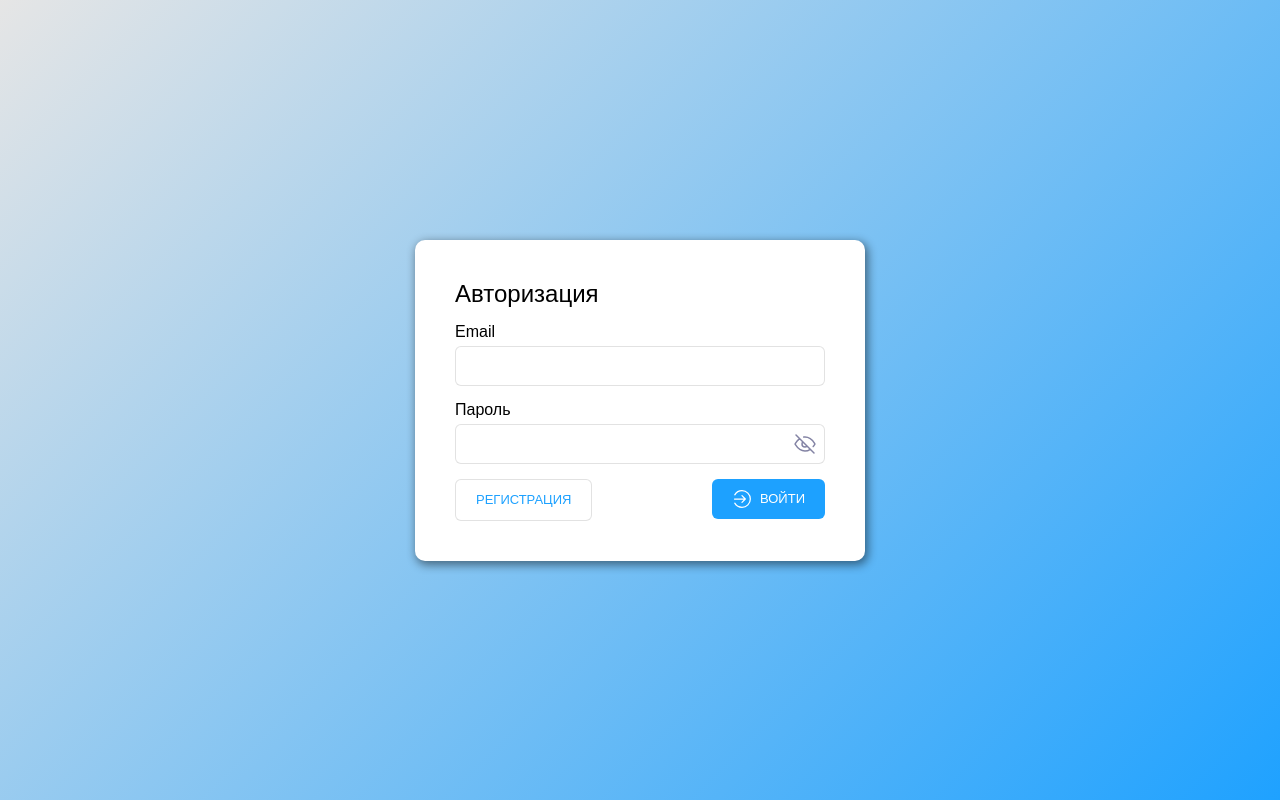
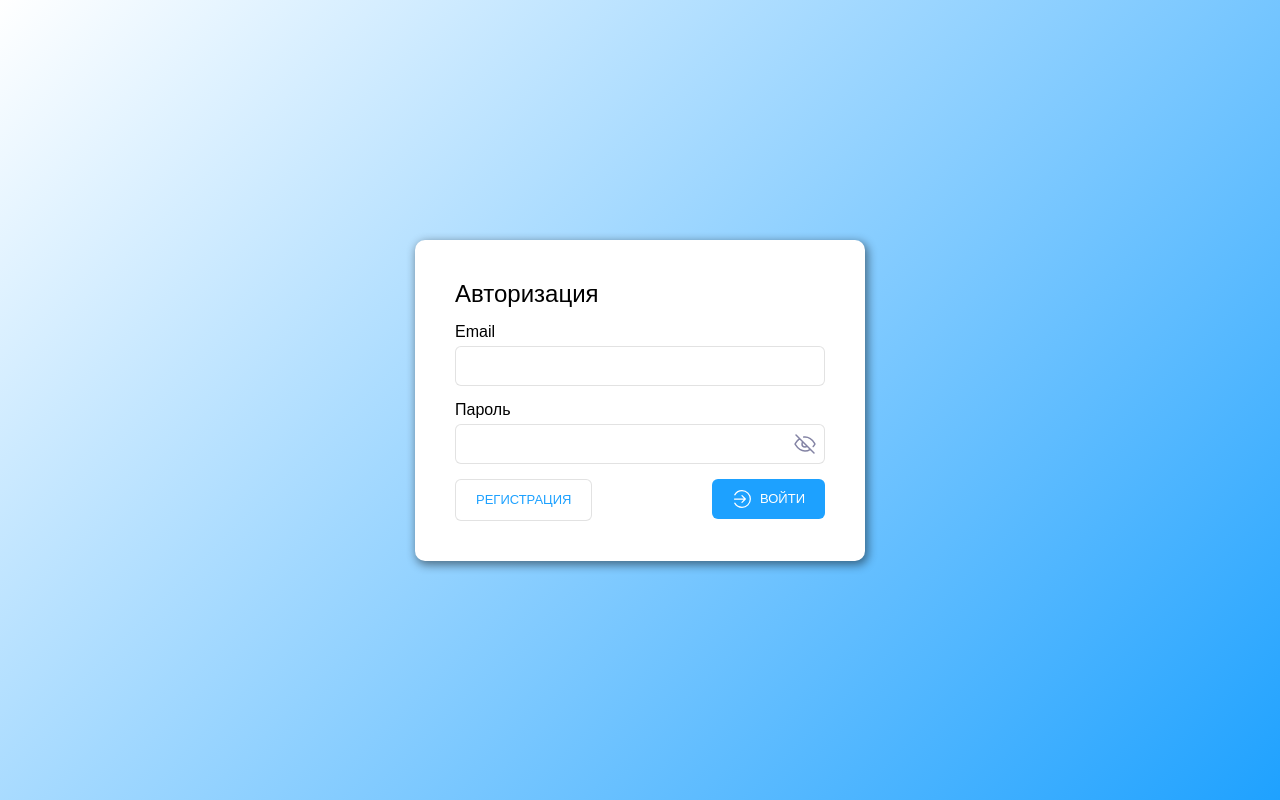
Before and after one commit to kykp/auto-parts, a React (Vite) app: page / in a window 1280 px wide. Built offline with nearby package versions, Linux system fonts and the light colour scheme.

Commit message:
fix: stable version

```diff
--- a/src/app/styles/themes/normal.scss
+++ b/src/app/styles/themes/normal.scss
@@ -23,9 +23,9 @@ $color-text-secondary: #8C92C0;
   //------ background-start-----//
   /* Фиксированный цвет фона */
   background: hsla(205, 100%, 56%, 1);
-  background: linear-gradient(135deg, hsla(205, 100%, 56%, 1) 0%, hsla(0, 0%, 87%, 0.77) 100%);
-  background: -moz-linear-gradient(135deg, hsla(205, 100%, 56%, 1) 0%, hsla(0, 0%, 87%, 0.77) 100%);
-  background: -webkit-linear-gradient(135deg, hsla(205, 100%, 56%, 1) 0%, hsla(0, 0%, 87%, 0.77) 100%);
+  background: linear-gradient(135deg, hsla(205, 100%, 56%, 1) 0%, hsl(0, 0%, 100%) 100%);
+  background: -moz-linear-gradient(135deg, hsla(205, 100%, 56%, 1) 0%, hsl(0, 0%, 100%) 100%);
+  background: -webkit-linear-gradient(135deg, hsla(205, 100%, 56%, 1) 0%, hsl(0, 0%, 100%) 100%);
   /* Градиент для старых версий Internet Explorer */
   filter: progid:DXImageTransform.Microsoft.gradient(startColorstr="#1DA1FF", endColorstr="#3A24A4", GradientType=1);
   /* Убедитесь, что градиент не повторяется */
```
Also changed, not shown: 15 other files (tests, documents, lock files or other folders).
